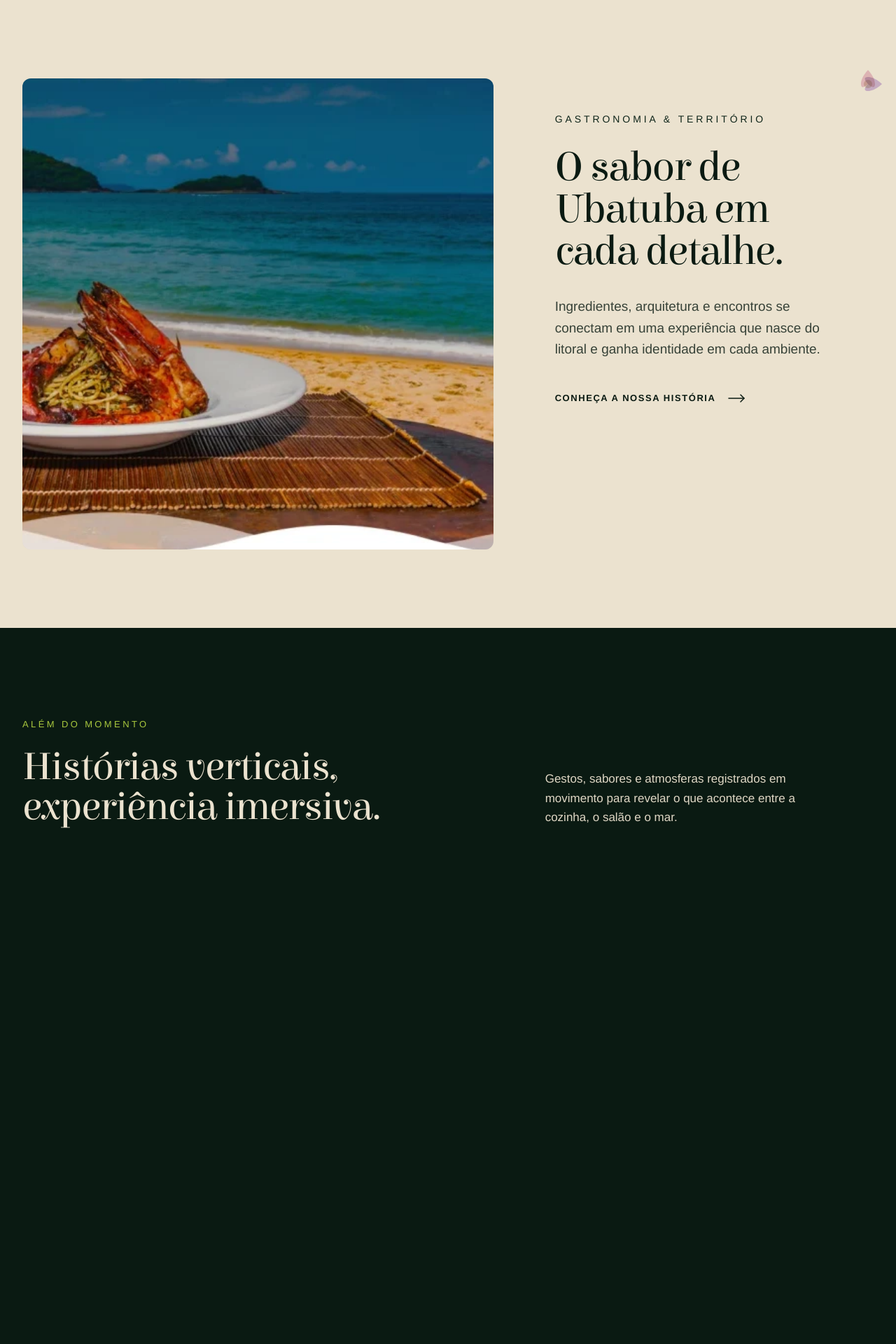
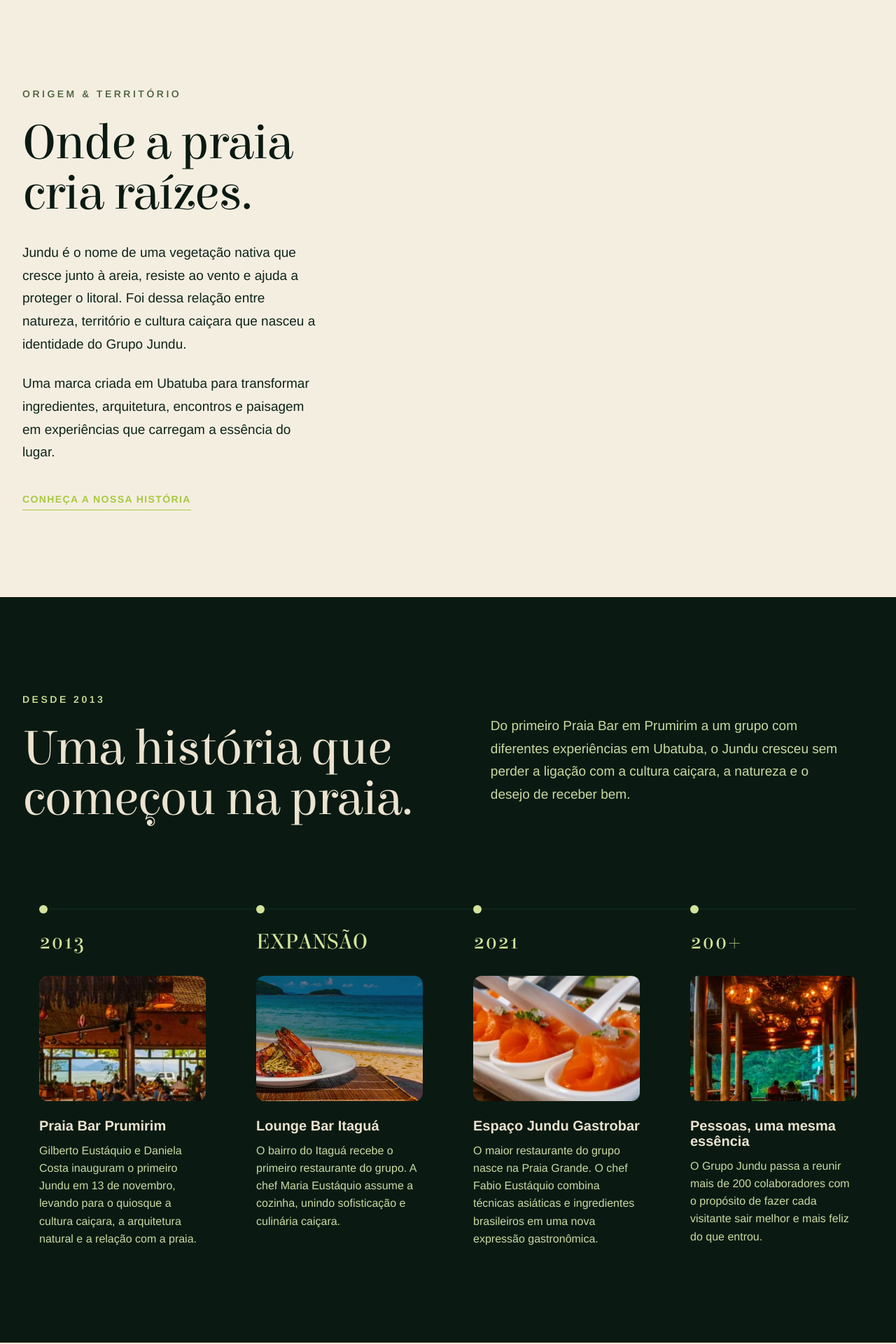
Before and after one commit to silvarodrigueswender30-del/site-jundu, a Next.js app: page / in a window 1280 px wide. Shown: the part 800-2720 px from the top of the page at 70% size. Built offline with nearby package versions, Linux system fonts and the light colour scheme.

Commit message:
feat: implement brand manifesto, timeline, and texture system foundation

```diff
--- a/src/app/globals.css
+++ b/src/app/globals.css
@@ -34,6 +34,14 @@
   --font-display: var(--font-display);
   --font-body: var(--font-body);
   --font-ui: var(--font-ui);
+
+  --texture-opacity-subtle: 0.03;
+  --texture-opacity-soft: 0.05;
+  --texture-opacity-visible: 0.08;
+
+  --texture-scale-sm: 160px;
+  --texture-scale-md: 320px;
+  --texture-scale-lg: 640px;
 }
 
 @theme inline {
--- a/src/app/page.tsx
+++ b/src/app/page.tsx
@@ -1,6 +1,8 @@
 import { SiteHeader } from "@/components/navigation/site-header";
 import { StickyMobileCTA } from "@/components/navigation/sticky-mobile-cta";
 import { HeroCinematic } from "@/components/sections/hero-cinematic";
+import { BrandManifesto } from "@/components/sections/brand-manifesto";
+import { BrandTimeline } from "@/components/sections/brand-timeline";
 import { EditorialIntro } from "@/components/sections/editorial-intro";
 import { VerticalStories } from "@/components/sections/vertical-stories";
 import { ArchitecturalGallery } from "@/components/sections/architectural-gallery";
@@ -17,6 +19,8 @@
 
       <main className="min-h-screen overflow-x-hidden">
         <HeroCinematic />
+        <BrandManifesto />
+        <BrandTimeline />
         <EditorialIntro />
         <VerticalStories />
 
--- /dev/null
+++ b/src/components/brand/root-artwork-slot.tsx
@@ -0,0 +1,22 @@
+import React from 'react';
+
+export interface RootArtworkProps {
+  lightSrc?: string;
+  darkSrc?: string;
+  alt?: string;
+  opacity?: number;
+}
+
+// eslint-disable-next-line @typescript-eslint/no-unused-vars
+export function RootArtworkSlot({ artwork }: { artwork?: RootArtworkProps }) {
+  // Arte botânica definitiva pendente de curadoria.
+  // Não substituir por ilustração genérica.
+  return (
+    <div
+      className="relative w-full h-[280px] sm:h-[380px] lg:h-[495px] flex items-center justify-center overflow-hidden z-10"
+      data-artwork="pending-root-curation"
+    >
+      {/* Espaço negativo intencional preparado para o SVG futuro */}
+    </div>
+  );
+}
--- /dev/null
+++ b/src/components/sections/brand-manifesto.tsx
@@ -0,0 +1,51 @@
+import React from "react";
+import Link from "next/link";
+import { siteData } from "@/data/site";
+import { RootArtworkSlot } from "@/components/brand/root-artwork-slot";
+
+export function BrandManifesto() {
+  const data = siteData.brandManifesto;
+
+  return (
+    <section
+      data-section="brand-manifesto"
+      id="essencia"
+      className="bg-background relative w-full overflow-hidden py-[80px] lg:py-[124px]"
+    >
+      <div className="max-w-[1280px] mx-auto px-5 sm:px-8 w-full flex flex-col lg:flex-row items-center gap-8 lg:gap-12 relative z-10">
+
+        {/* Text Column (42%) */}
+        <div className="w-full lg:w-[42%] flex flex-col items-start text-left">
+          <span className="font-body text-[12px] md:text-[14px] uppercase tracking-[0.25em] text-moss-600 mb-6 font-semibold animate-[fade-in-up_850ms_cubic-bezier(.22,1,.36,1)_forwards] opacity-0 [animation-delay:80ms]">
+            {data.eyebrow}
+          </span>
+
+          <h2 className="font-display text-forest-900 text-[44px] sm:text-[58px] lg:text-[72px] leading-[0.94] lg:leading-[1] tracking-[-0.02em] max-w-[11ch] whitespace-pre-line mb-8 animate-[fade-in-up_850ms_cubic-bezier(.22,1,.36,1)_forwards] opacity-0 [animation-delay:160ms]">
+            {data.title}
+          </h2>
+
+          <div className="flex flex-col gap-6 mb-10 max-w-[48ch] animate-[fade-in-up_850ms_cubic-bezier(.22,1,.36,1)_forwards] opacity-0 [animation-delay:240ms]">
+            {data.paragraphs.map((p, i) => (
+              <p key={i} className="font-body text-[16px] lg:text-[19px] leading-[1.58] lg:leading-[1.72] text-forest-800">
+                {p}
+              </p>
+            ))}
+          </div>
+
+          <Link
+            href={data.historyHref}
+            className="font-body text-[14px] uppercase tracking-[0.1em] text-primary hover:text-primary-hover font-bold transition-colors animate-[fade-in-up_850ms_cubic-bezier(.22,1,.36,1)_forwards] opacity-0 [animation-delay:320ms] border-b border-primary pb-1"
+          >
+            {data.historyLabel}
+          </Link>
+        </div>
+
+        {/* Artwork Column (58%) */}
+        <div className="w-full lg:w-[58%] mt-8 lg:mt-0 animate-[fade-in-up_850ms_cubic-bezier(.22,1,.36,1)_forwards] opacity-0 [animation-delay:400ms]">
+          <RootArtworkSlot artwork={data.rootArtwork} />
+        </div>
+
+      </div>
+    </section>
+  );
+}
--- /dev/null
+++ b/src/components/sections/brand-timeline.tsx
@@ -0,0 +1,82 @@
+import React from "react";
+import Image from "next/image";
+import { siteData } from "@/data/site";
+
+export function BrandTimeline() {
+  const data = siteData.brandTimeline;
+
+  return (
+    <section
+      data-section="brand-timeline"
+      id="historia"
+      className="bg-forest-900 relative w-full overflow-hidden py-[120px] lg:py-[136px]"
+    >
+      <div className="max-w-[1280px] mx-auto px-5 sm:px-8 w-full relative z-10">
+
+        {/* Header */}
+        <div className="mb-16 lg:mb-24 flex flex-col lg:flex-row gap-8 lg:gap-16 justify-between">
+          <div className="flex flex-col">
+            <span className="font-body text-[12px] md:text-[14px] uppercase tracking-[0.25em] text-lime-200 mb-6 font-semibold animate-[fade-in-up_850ms_cubic-bezier(.22,1,.36,1)_forwards] opacity-0 [animation-delay:80ms]">
+              {data.eyebrow}
+            </span>
+            <h2 className="font-display text-surface text-[44px] sm:text-[58px] lg:text-[72px] leading-[0.94] lg:leading-[1] tracking-[-0.02em] whitespace-pre-line animate-[fade-in-up_850ms_cubic-bezier(.22,1,.36,1)_forwards] opacity-0 [animation-delay:160ms]">
+              {data.title}
+            </h2>
+          </div>
+          <div className="lg:w-[45%] lg:pt-8 animate-[fade-in-up_850ms_cubic-bezier(.22,1,.36,1)_forwards] opacity-0 [animation-delay:240ms]">
+            <p className="font-body text-[16px] lg:text-[19px] leading-[1.58] lg:leading-[1.72] text-sage-300 max-w-[48ch]">
+              {data.description}
+            </p>
+          </div>
+        </div>
+
+        {/* Timeline Desktop (Grid 4 colunas) / Mobile (Vertical) */}
+        <div className="relative">
+          {/* Linha conectora Desktop */}
+          <div className="hidden lg:block absolute top-[24px] left-[24px] right-[24px] h-[1px] bg-forest-700 z-0"></div>
+
+          <div className="flex flex-col lg:grid lg:grid-cols-4 gap-12 lg:gap-6">
+            {data.milestones.map((milestone, index) => (
+              <div
+                key={index}
+                className="relative flex flex-col animate-[fade-in-up_850ms_cubic-bezier(.22,1,.36,1)_forwards] opacity-0 pl-6 lg:pl-0 border-l lg:border-l-0 border-forest-700"
+                style={{ animationDelay: `${320 + (index * 80)}ms` }}
+              >
+                {/* Ponto / Marker Desktop */}
+                <div className="hidden lg:flex w-3 h-3 rounded-full bg-lime-200 absolute top-[19px] left-6 z-10"></div>
+
+                {/* Marker / Ponto Mobile */}
+                <div className="lg:hidden w-3 h-3 rounded-full bg-lime-200 absolute top-[12px] -left-[6.5px] z-10"></div>
+
+                <div className="font-display text-lime-200 text-[28px] lg:text-[32px] mb-4 lg:mb-6 lg:mt-12 lg:px-6">
+                  {milestone.marker}
+                </div>
+
+                {milestone.image && (
+                  <div className="w-full aspect-[4/3] relative rounded-[12px] overflow-hidden mb-6 lg:mx-6 lg:w-[calc(100%-48px)]">
+                    <Image
+                      src={milestone.image}
+                      alt={milestone.alt || ""}
+                      fill
+                      className="object-cover"
+                      style={{ objectPosition: milestone.objectPosition }}
+                    />
+                  </div>
+                )}
+
+                <h3 className="font-body font-bold text-surface text-[20px] mb-3 lg:px-6">
+                  {milestone.title}
+                </h3>
+
+                <p className="font-body text-sage-300 text-[16px] leading-[1.58] lg:px-6">
+                  {milestone.description}
+                </p>
+              </div>
+            ))}
+          </div>
+        </div>
+
+      </div>
+    </section>
+  );
+}
--- a/src/data/site.ts
+++ b/src/data/site.ts
@@ -14,15 +14,64 @@
   units: ["Itaguá", "Prumirim", "Praia Grande"],
   navigation: [
     { label: "Experiência", href: "#experiencia" },
+    { label: "História", href: "#historia" },
     { label: "Unidades", href: "#unidades" },
-    { label: "Gastronomia", href: "#gastronomia" },
     { label: "Eventos", href: "#reserva" },
-    { label: "Contato", href: "#contato" },
   ],
   ctas: {
     primary: { label: "Conheça nossas unidades", href: "#unidades" },
     reserve: { label: "Reservar", href: "#reserva" },
     video: { label: "Assistir à experiência" },
+  },
+  brandManifesto: {
+    eyebrow: "ORIGEM & TERRITÓRIO",
+    title: "Onde a praia\ncria raízes.",
+    paragraphs: [
+      "Jundu é o nome de uma vegetação nativa que cresce junto à areia, resiste ao vento e ajuda a proteger o litoral. Foi dessa relação entre natureza, território e cultura caiçara que nasceu a identidade do Grupo Jundu.",
+      "Uma marca criada em Ubatuba para transformar ingredientes, arquitetura, encontros e paisagem em experiências que carregam a essência do lugar."
+    ],
+    historyLabel: "CONHEÇA A NOSSA HISTÓRIA",
+    historyHref: "#historia",
+    rootArtwork: undefined,
+  },
+  brandTimeline: {
+    eyebrow: "DESDE 2013",
+    title: "Uma história que\ncomeçou na praia.",
+    description: "Do primeiro Praia Bar em Prumirim a um grupo com diferentes experiências em Ubatuba, o Jundu cresceu sem perder a ligação com a cultura caiçara, a natureza e o desejo de receber bem.",
+    milestones: [
+      {
+        marker: "2013",
+        title: "Praia Bar Prumirim",
+        description: "Gilberto Eustáquio e Daniela Costa inauguram o primeiro Jundu em 13 de novembro, levando para o quiosque a cultura caiçara, a arquitetura natural e a relação com a praia.",
+        image: "/images/stories/story-atmosfera.webp",
+        alt: "Prumirim",
+        objectPosition: "center 40%"
+      },
+      {
+        marker: "EXPANSÃO",
+        title: "Lounge Bar Itaguá",
+        description: "O bairro do Itaguá recebe o primeiro restaurante do grupo. A chef Maria Eustáquio assume a cozinha, unindo sofisticação e culinária caiçara.",
+        image: "/images/editorial/gastronomia-provisoria.webp",
+        alt: "Lounge Bar Itaguá",
+        objectPosition: "center center"
+      },
+      {
+        marker: "2021",
+        title: "Espaço Jundu Gastrobar",
+        description: "O maior restaurante do grupo nasce na Praia Grande. O chef Fabio Eustáquio combina técnicas asiáticas e ingredientes brasileiros em uma nova expressão gastronômica.",
+        image: "/images/stories/story-gastronomia.webp",
+        alt: "Espaço Jundu Gastrobar na Praia Grande",
+        objectPosition: "center center"
+      },
+      {
+        marker: "200+",
+        title: "Pessoas, uma mesma essência",
+        description: "O Grupo Jundu passa a reunir mais de 200 colaboradores com o propósito de fazer cada visitante sair melhor e mais feliz do que entrou.",
+        image: "/images/stories/story-atendimento.webp",
+        alt: "Equipe do Jundu",
+        objectPosition: "center 30%"
+      }
+    ]
   },
   sections: {
     editorial: {
```
Also changed, not shown: 2 other files (tests, documents, lock files or other folders).
